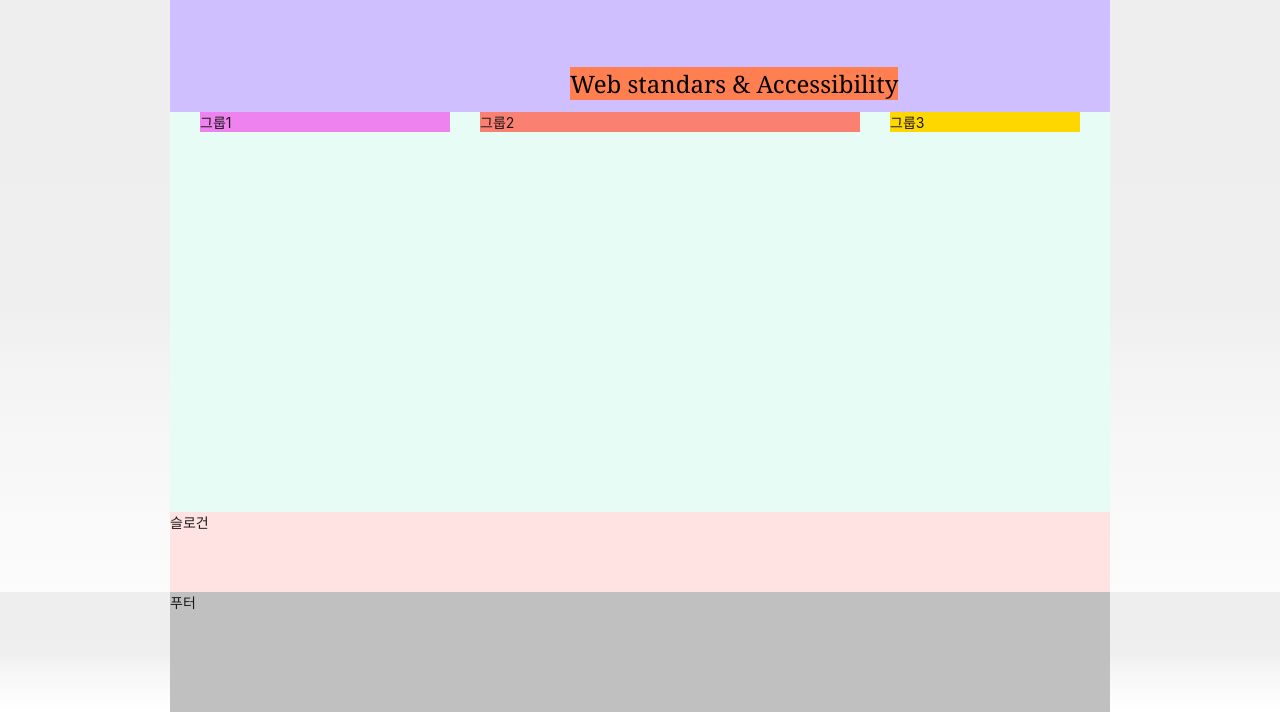
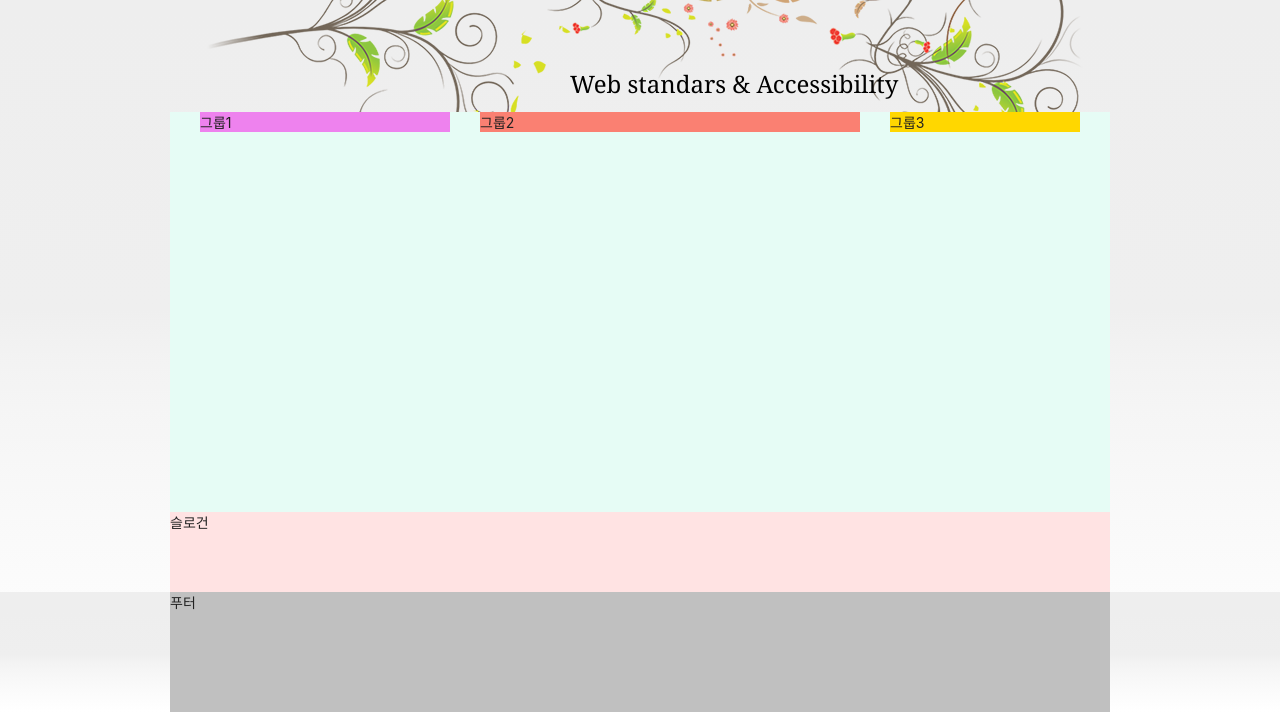
Before and after one commit to lulla-by/HTML5, a plain HTML site: page index.html in a window 1280 px wide. Shown: the part 135-847 px from the top of the page. Drawn offline with Linux system fonts and the light colour scheme; a web font is replaced by a local one.

Commit message:
body 영역에 배경이미지 설정

```diff
--- a/styles/style.css
+++ b/styles/style.css
@@ -26,10 +26,19 @@ a{
 }
 /* 본문 스타일 */
 body {
-  color:#181818;
-  background: #ccc linear-gradient(to bottom, #ccc, 0%, #eee, 35%, #efefef, 70%, #fff 100%);
+  color:#212121;
+  font-size: 1.4rem;
   font-family: "Pretendard Variable", Pretendard, -apple-system, BlinkMacSystemFont, system-ui, Roboto, "Helvetica Neue", "Segoe UI", "Apple SD Gothic Neo", "Noto Sans KR", "Malgun Gothic", "Apple Color Emoji", "Segoe UI Emoji", "Segoe UI Symbol", sans-serif;
-  font-size: 1.4rem;
+
+  /* background-color: #ccc;
+  background-image: url("./images/bg_flower.png"), linear-gradient(to bottom, #ccc, 0%, #eee, 35%, #efefef, 70%, #fff 100%);
+  background-repeat: no-repeat, rpeat;
+  background-position: 50% 0, 0 0; */
+
+
+  /* 단축표기법 */
+  background:  url("./images/bg_flower.png") no-repeat 50% 0,
+  #ccc linear-gradient(to bottom, #ccc, 0%, #eee, 35%, #efefef, 70%, #fff 100%) repeat 0 0;
 }
 /* 레이아웃 */
 .header, .visual, .main, .slogan, .footer-inner {
@@ -259,7 +268,6 @@ white-space: nowrap;
   }
 }
 .visual {
-  background: #d0bfff;
   height: 120px;
    /* postion absolute || transform으로 글자이동 */
     position: relative;
@@ -273,7 +281,6 @@ white-space: nowrap;
   position: absolute;
 
   font-family: Georgia, 'Times New Roman', Times, serif;
-  background-color: coral;
   animation-name: moveEffect;
   animation-duration: 2000ms;
   /* 애니메이션을 채우는 모드가 끝난 상태로 */
```
